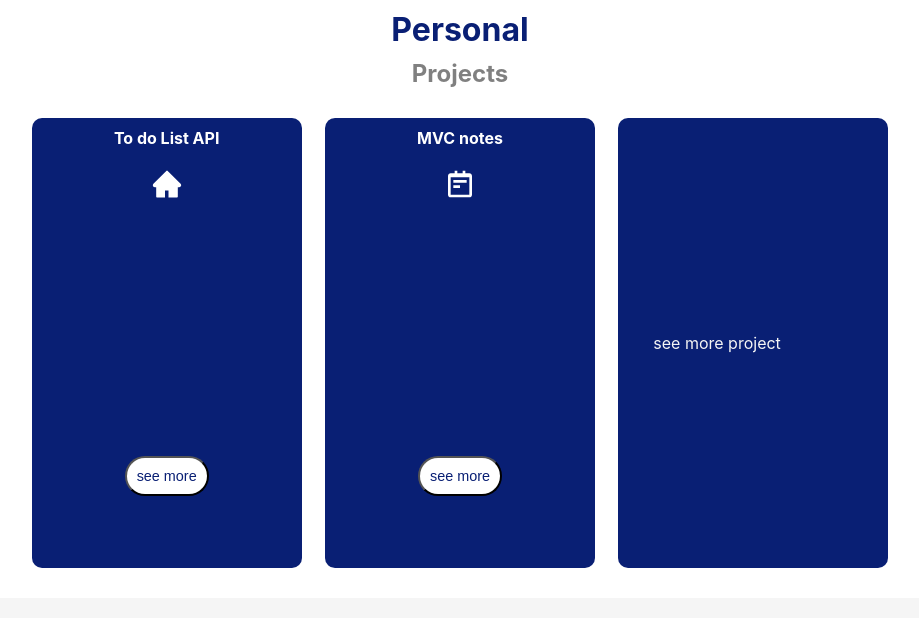
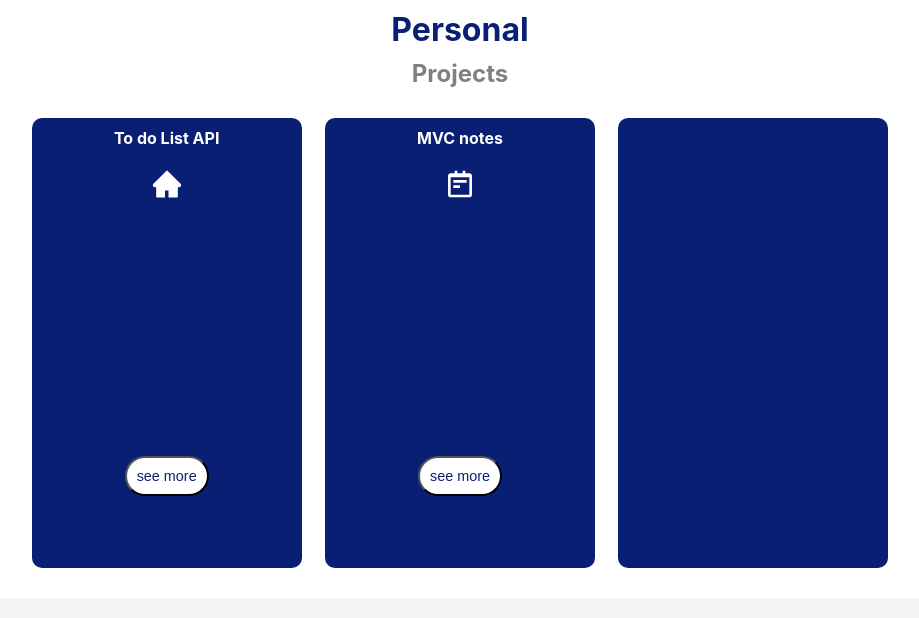
Before and after one commit to HenriHTTP/Portifolio.Web, a React (Create React App) app: page / in a window 1280 px wide. Shown: the part 2220-2838 px from the top of the page, without its empty margins (180-1099 px from the left). Built offline with nearby package versions, Linux system fonts and the light colour scheme.

Commit message:
undefined

```diff
--- a/src/components/Navbar/styles/navbar.css
+++ b/src/components/Navbar/styles/navbar.css
@@ -63,7 +63,7 @@
 }
 .Links ul li:hover{
     border-bottom:solid 2px white;
-    transition-delay: 0s;
+    transition-delay: 0.5s;
 }
 
 
--- a/src/components/projects/projects.jsx
+++ b/src/components/projects/projects.jsx
@@ -30,7 +30,7 @@ export default function Project(){
                     <div  onClick={() => window.open('https://github.com/HenriHTTP?tab=repositories')} className="CardProjecs">
 
 
-                        <p>see more project</p>
+
                        {/* <button disabled><BsCheck2Square/>Ver mais</button>-->*/}
                     </div>
                     </div>
--- a/src/components/projects/style/projects.css
+++ b/src/components/projects/style/projects.css
@@ -29,6 +29,8 @@
     justify-content: space-around;
     flex-direction: column;
     transition: 0.5s;
+    cursor:pointer;
+
 
 }
 .CardProjecs:hover{
@@ -83,6 +85,7 @@
     margin: auto;
     border-radius: 20px;
     font-size: 0.9em;
+    cursor:pointer;
  }
   .CardProjecs button:hover{
       opacity: 0.7;
```
